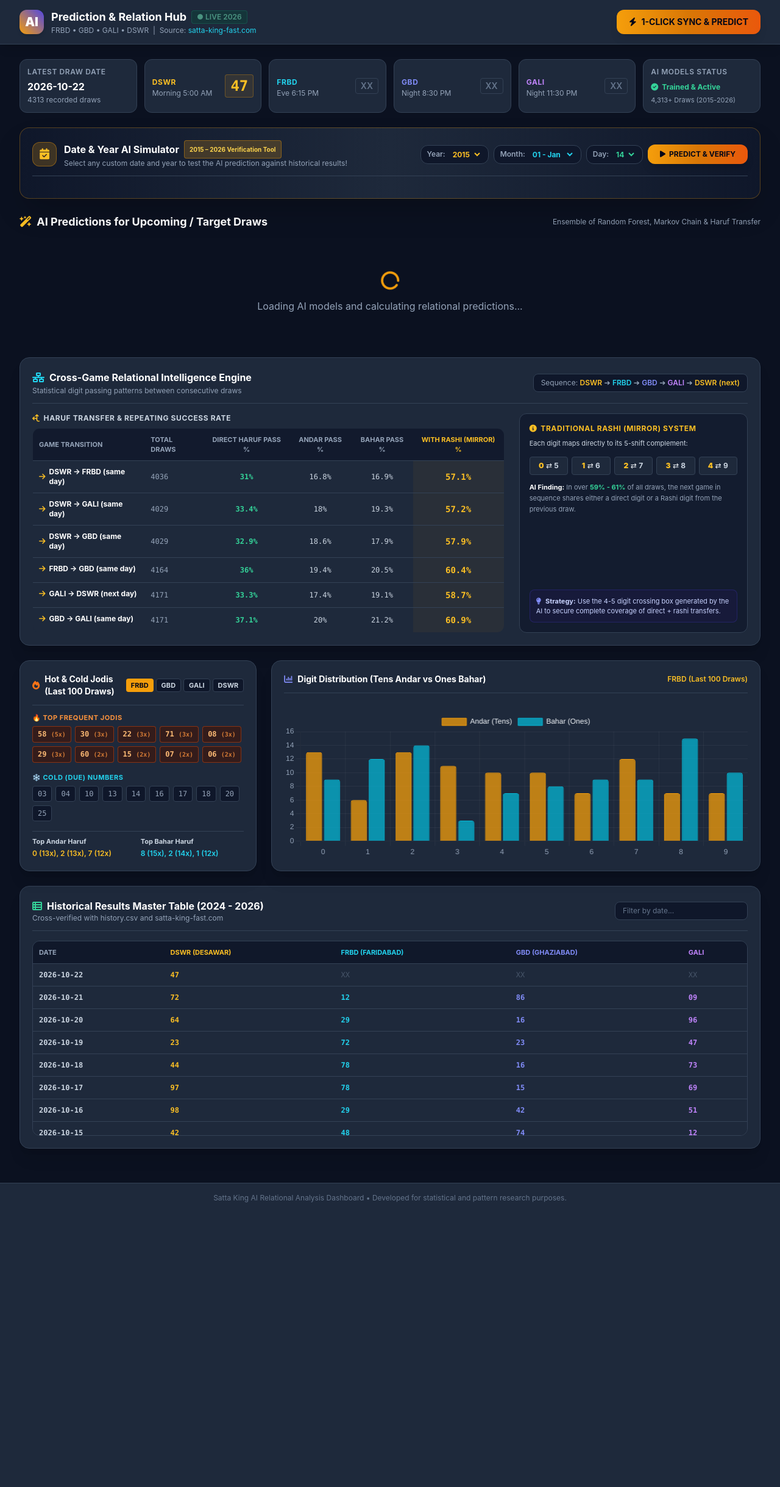
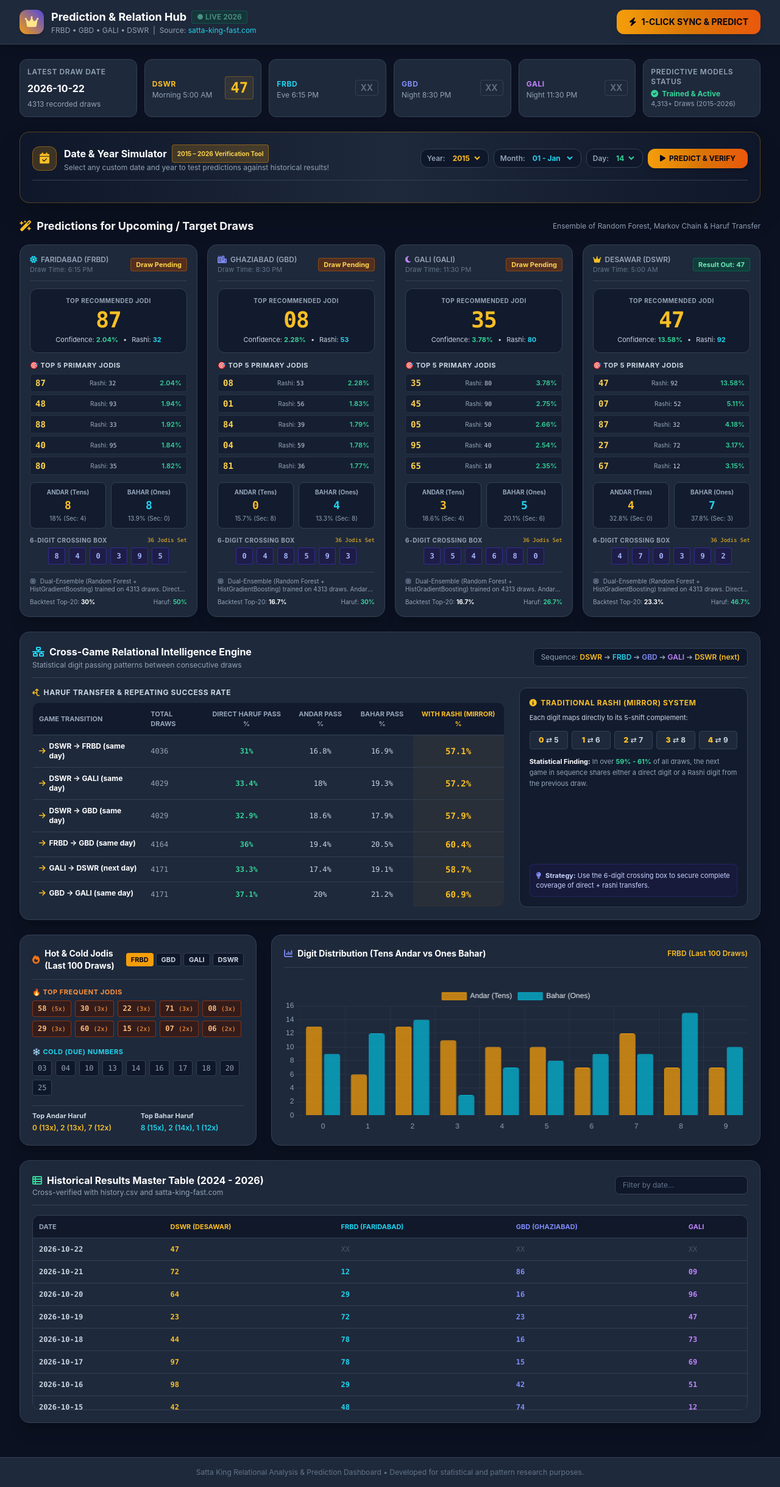
Before and after one commit to gauravsharma79656-web/satta-king, a Flask app: template templates/index.html in a window 1280 px wide. Shown: the whole page at 61% size. Before the commit the page ends 1972 px from the top, so only its background shows below. Run offline with Flask 3, Linux system fonts and the light colour scheme; the template is opened without the code that fills it, so the values that code supplies are empty; parts of the project's set-up code (start-up, migrations or seed data) failed here and were passed over; some libraries are stand-ins or nearby versions.

Commit message:
Remove AI word references across site UI

```diff
--- a/templates/index.html
+++ b/templates/index.html
@@ -3,7 +3,7 @@
 <head>
     <meta charset="UTF-8">
     <meta name="viewport" content="width=device-width, initial-scale=1.0">
-    <title>AI Number Predictor & Game Relation Analyzer (FRBD, GBD, GALI, DSWR)</title>
+    <title>Number Predictor & Game Relation Analyzer (FRBD, GBD, GALI, DSWR)</title>
     <!-- Tailwind CSS -->
     <script src="https://cdn.tailwindcss.com"></script>
     <!-- Chart.js -->
@@ -54,7 +54,7 @@
         <div class="max-w-7xl mx-auto px-4 sm:px-6 lg:px-8 py-3.5 flex flex-wrap items-center justify-between gap-3">
             <div class="flex items-center space-x-3">
                 <div class="h-10 w-10 rounded-xl bg-gradient-to-tr from-amber-500 to-indigo-600 flex items-center justify-center font-black text-xl text-white shadow-md">
-                    AI
+                    <i class="fa-solid fa-crown text-amber-200"></i>
                 </div>
                 <div>
                     <h1 class="text-lg font-bold text-white flex items-center gap-2">
@@ -128,7 +128,7 @@
 
             <!-- Model Health -->
             <div class="bg-cardbg border border-bordercolor rounded-xl p-3 flex flex-col justify-between">
-                <span class="text-xs text-slate-400 uppercase tracking-wider font-semibold">AI Models Status</span>
+                <span class="text-xs text-slate-400 uppercase tracking-wider font-semibold">Predictive Models Status</span>
                 <span class="text-xs font-bold text-emerald-400 flex items-center gap-1.5 mt-1">
                     <i class="fa-solid fa-check-circle"></i> Trained & Active
                 </span>
@@ -145,12 +145,12 @@
                     </div>
                     <div>
                         <h2 class="text-base font-bold text-white flex items-center gap-2">
-                            <span>Date & Year AI Simulator</span>
+                            <span>Date & Year Simulator</span>
                             <span class="text-[10px] font-bold px-2 py-0.5 rounded bg-amber-500/20 text-amber-300 border border-amber-500/40">
                                 2015 – 2026 Verification Tool
                             </span>
                         </h2>
-                        <p class="text-xs text-slate-400">Select any custom date and year to test the AI prediction against historical results!</p>
+                        <p class="text-xs text-slate-400">Select any custom date and year to test predictions against historical results!</p>
                     </div>
                 </div>
 
@@ -218,12 +218,12 @@
             </div>
         </div>
 
-        <!-- Section 1: AI Predictions Cards -->
+        <!-- Section 1: Predictions Cards -->
         <div>
             <div class="flex items-center justify-between mb-4">
                 <h2 class="text-lg font-bold text-white flex items-center gap-2">
                     <i class="fa-solid fa-wand-magic-sparkles text-amber-400"></i>
-                    AI Predictions for Upcoming / Target Draws
+                    Predictions for Upcoming / Target Draws
                 </h2>
                 <span class="text-xs text-slate-400">Ensemble of Random Forest, Markov Chain & Haruf Transfer</span>
             </div>
@@ -232,7 +232,7 @@
                 <!-- Cards injected dynamically via JS -->
                 <div class="col-span-full text-center py-12 text-slate-400">
                     <i class="fa-solid fa-circle-notch fa-spin text-3xl text-amber-500 mb-3"></i>
-                    <p>Loading AI models and calculating relational predictions...</p>
+                    <p>Loading predictive models and calculating relational predictions...</p>
                 </div>
             </div>
         </div>
@@ -303,13 +303,13 @@
                             </div>
                         </div>
                         <p class="text-[11px] text-slate-400 leading-relaxed">
-                            <strong class="text-white">AI Finding:</strong> In over <span class="text-emerald-400 font-bold">59% - 61%</span> of all draws, the next game in sequence shares either a direct digit or a Rashi digit from the previous draw.
+                            <strong class="text-white">Statistical Finding:</strong> In over <span class="text-emerald-400 font-bold">59% - 61%</span> of all draws, the next game in sequence shares either a direct digit or a Rashi digit from the previous draw.
                         </p>
                     </div>
 
                     <div class="p-2.5 rounded-lg bg-indigo-950/40 border border-indigo-800/40 text-[11px] text-indigo-200">
                         <i class="fa-solid fa-lightbulb text-indigo-400 mr-1"></i>
-                        <strong>Strategy:</strong> Use the 4-5 digit crossing box generated by the AI to secure complete coverage of direct + rashi transfers.
+                        <strong>Strategy:</strong> Use the 6-digit crossing box to secure complete coverage of direct + rashi transfers.
                     </div>
                 </div>
             </div>
@@ -416,7 +416,7 @@
 
     <!-- Footer -->
     <footer class="bg-cardbg border-t border-bordercolor py-4 text-center text-xs text-slate-500 mt-8">
-        <p>Satta King AI Relational Analysis Dashboard • Developed for statistical and pattern research purposes.</p>
+        <p>Satta King Relational Analysis & Prediction Dashboard • Developed for statistical and pattern research purposes.</p>
     </footer>
 
     <!-- Client Script -->
@@ -533,7 +533,7 @@
                                 <span class="text-[10px] text-slate-500">${meta.time}</span>
                             </div>
 
-                            <!-- Comparison Box (Actual vs AI) -->
+                            <!-- Comparison Box (Actual vs Prediction) -->
                             <div class="grid grid-cols-2 gap-2 mb-3">
                                 <div class="bg-darkbg/90 border border-bordercolor rounded-xl p-2.5 text-center">
                                     <span class="text-[10px] text-slate-400 uppercase font-semibold block">Actual Result</span>
@@ -543,7 +543,7 @@
                                     <span class="text-[9px] text-slate-500 block">Drawn in history</span>
                                 </div>
                                 <div class="bg-darkbg/90 border border-amber-500/30 rounded-xl p-2.5 text-center">
-                                    <span class="text-[10px] text-amber-400 uppercase font-semibold block">AI Top Pick</span>
+                                    <span class="text-[10px] text-amber-400 uppercase font-semibold block">Top Pick</span>
                                     <div class="text-2xl font-black text-amber-400 font-mono my-0.5">
                                         ${topJodi ? topJodi.jodi : '--'}
                                     </div>
@@ -628,7 +628,7 @@
                     await loadRelations();
                     await loadHotCold(currentHotColdGame);
                     await loadHistory();
-                    alert("Sync Successful! AI models updated with latest results from satta-king-fast.com.");
+                    alert("Sync Successful! Predictive models updated with latest results from satta-king-fast.com.");
                 } else {
                     alert("Sync failed: " + data.message);
                 }
```
